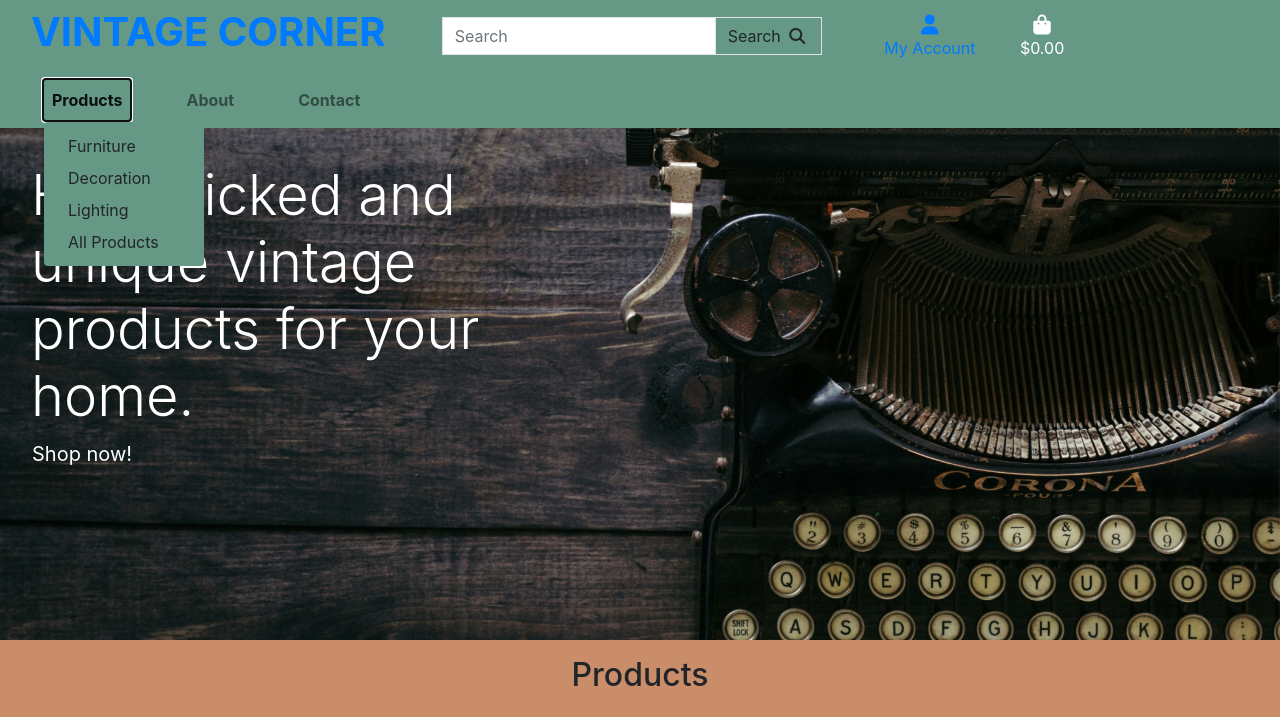
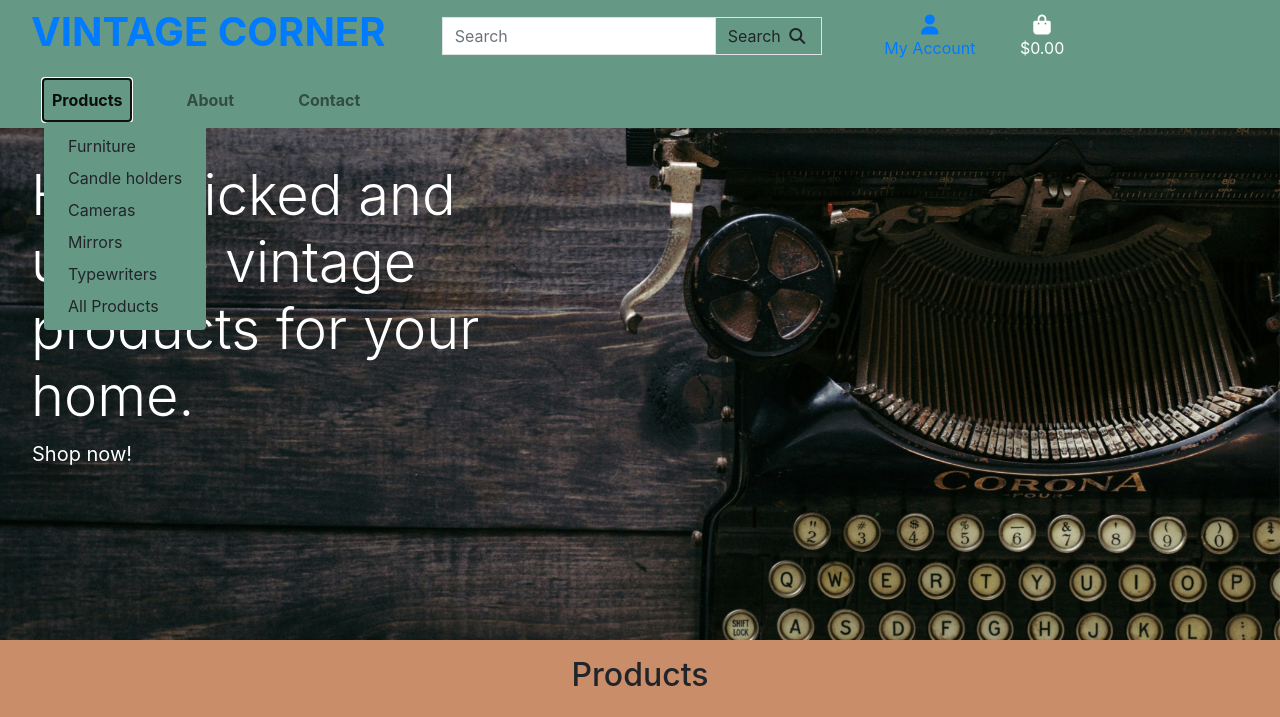
Before and after one commit to sofiawallq/vintage-corner, a Django app: page / in a window 1280 px wide, after a click on "Products". Shown: the top 717 px of the page. Run offline with Django 5.2, Linux system fonts and the light colour scheme; some libraries are stand-ins or nearby versions.

Commit message:
update categories and urls for products in main-nav

```diff
--- a/templates/includes/main-nav.html
+++ b/templates/includes/main-nav.html
@@ -5,9 +5,11 @@
                 Products
             </a>
             <div class="dropdown-menu border-0" aria-labelledby="all-products-link">
-                <a href="" class="dropdown-item">Furniture</a>
-                <a href="" class="dropdown-item ">Decoration</a>
-                <a href="" class="dropdown-item ">Lighting</a>
+                <a href="{% url 'products' %}?category=furniture" class="dropdown-item">Furniture</a>
+                <a href="{% url 'products' %}?category=candle_holder" class="dropdown-item ">Candle holders</a>
+                <a href="{% url 'products' %}?category=camera" class="dropdown-item ">Cameras</a>
+                <a href="{% url 'products' %}?category=mirror" class="dropdown-item ">Mirrors</a>
+                <a href="{% url 'products' %}?category=type_writer" class="dropdown-item ">Typewriters</a>
                 <a href="{% url 'products' %}" class="dropdown-item">All Products</a>
             </div>
         </li>
```
